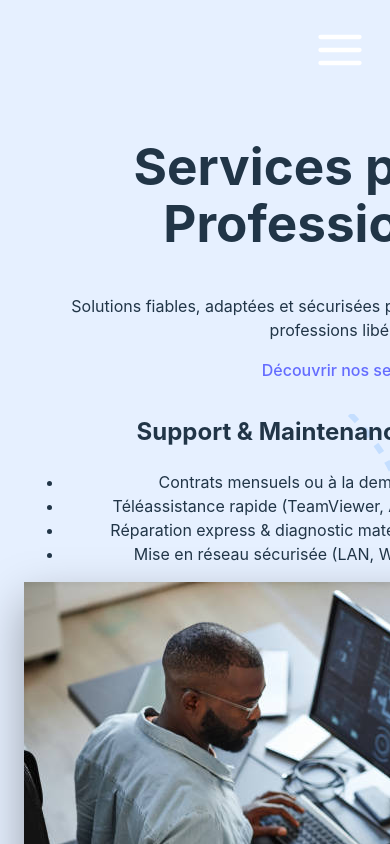
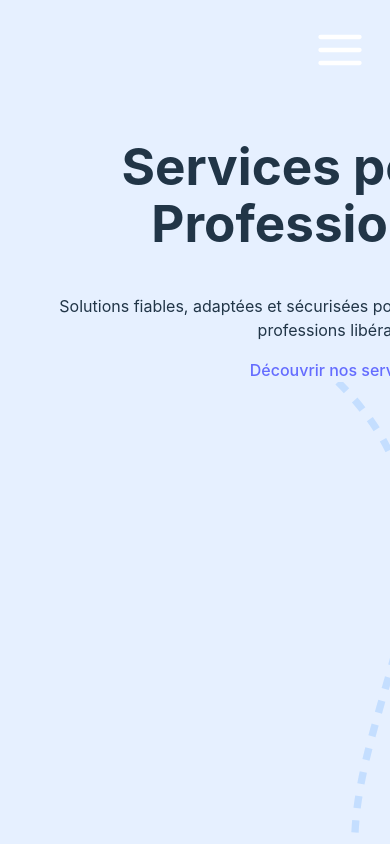
Before and after one commit to davon6/abdel_ITSupport, a Vue app: page /#/professionnels in a window 390 px wide. Shown: the top 844 px of the page. Built offline with nearby package versions, Linux system fonts and the light colour scheme.

Commit message:
pro layout mobile

```diff
--- a/src/components/Professionnels.vue
+++ b/src/components/Professionnels.vue
@@ -369,7 +369,7 @@ export default {
 
 */
 
-/* hover tilt */
+/*
 .section-card:hover .image-frame {
   transform: translateY(-15px) translateX(25px) scale(1.02) rotateY(3deg);
   box-shadow: 0 20px 40px rgba(0,0,0,0.3);
@@ -403,7 +403,7 @@ export default {
   z-index: -1;
 }
 
-/* Extra soft shadow to sell the depth */
+
 .image-frame {
   box-shadow: 0 20px 45px rgba(0,0,0,0.35);
 }
@@ -432,23 +432,23 @@ export default {
   margin-right: -40px;
 }
 .container {
-  max-width: 1250px; /* was 1100px */
+  max-width: 1250px;
   margin: 2em auto;
-  padding: 0 2em; /* was 1em */
+  padding: 0 2em;
 }
 
 .section-card {
-  gap: 2em; /* was 3em — tighter */
+  gap: 2em;
 }
 
 .text-block {
   flex: 1;
-  max-width: 500px; /* was 450px — give more space */
+  max-width: 500px;
 }
 main.container {
-  position: relative; /* container for absolute children */
-  min-height: 3000px; /* or higher if needed, to match content */
-  overflow: visible; /* prevent clipping */
+  position: relative;
+  min-height: 3000px;
+  overflow: visible;
 }
 
 .background-path {
@@ -456,12 +456,12 @@ main.container {
   top: 0;
   left: 50%;
   width: 500px;
-  height: 3000px; /* explicitly match or exceed main content height */
+  height: 3000px;
   transform: translateX(-50%);
   pointer-events: none;
   z-index: 0;
 }
-
+*/
 /*
 @media (max-width: 768px) {
   .section-card {
```
